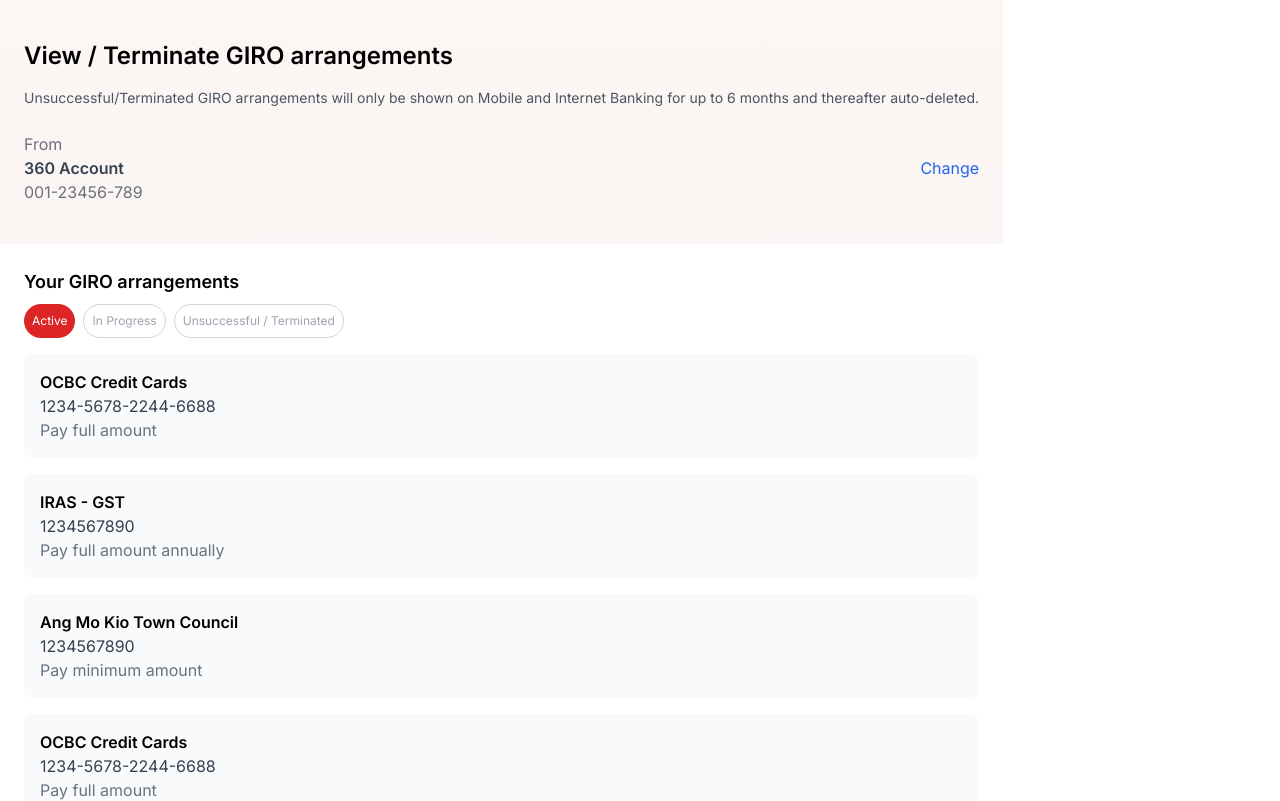
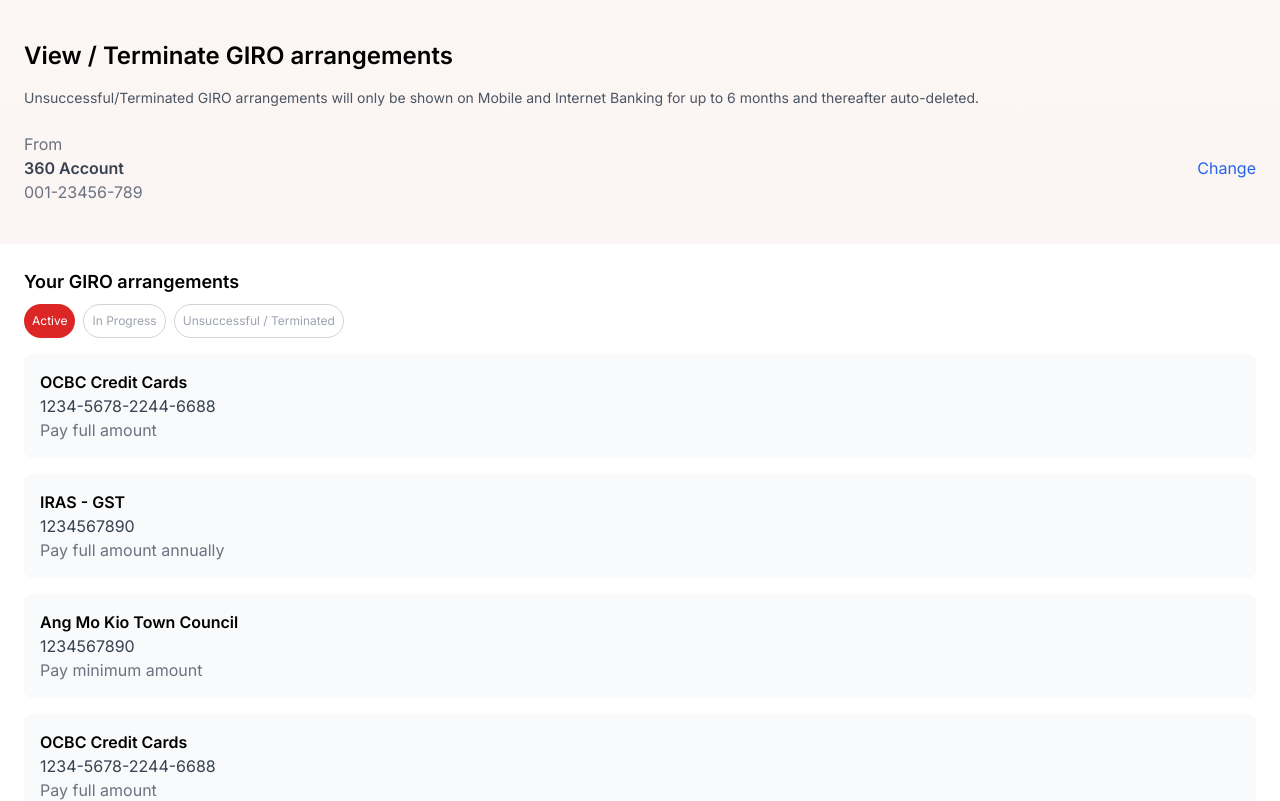
Before and after one commit to benson7667/eyeable-poc, a Next.js app: page / in a window 1280 px wide. Shown: the top 801 px of the page. Built offline with nearby package versions, Linux system fonts and the light colour scheme.

Commit message:
fix absolute

```diff
--- a/src/app/template.js
+++ b/src/app/template.js
@@ -1,9 +1,5 @@
 "use client";
 
-import IconSpeech from "@/components/icons/speech";
-import IconTranslate from "@/components/icons/translate";
-import { useEffect } from "react";
-
 export default function Template({ children }) {
-  return <div className="absolute">{children}</div>;
+  return <div>{children}</div>;
 }
```
